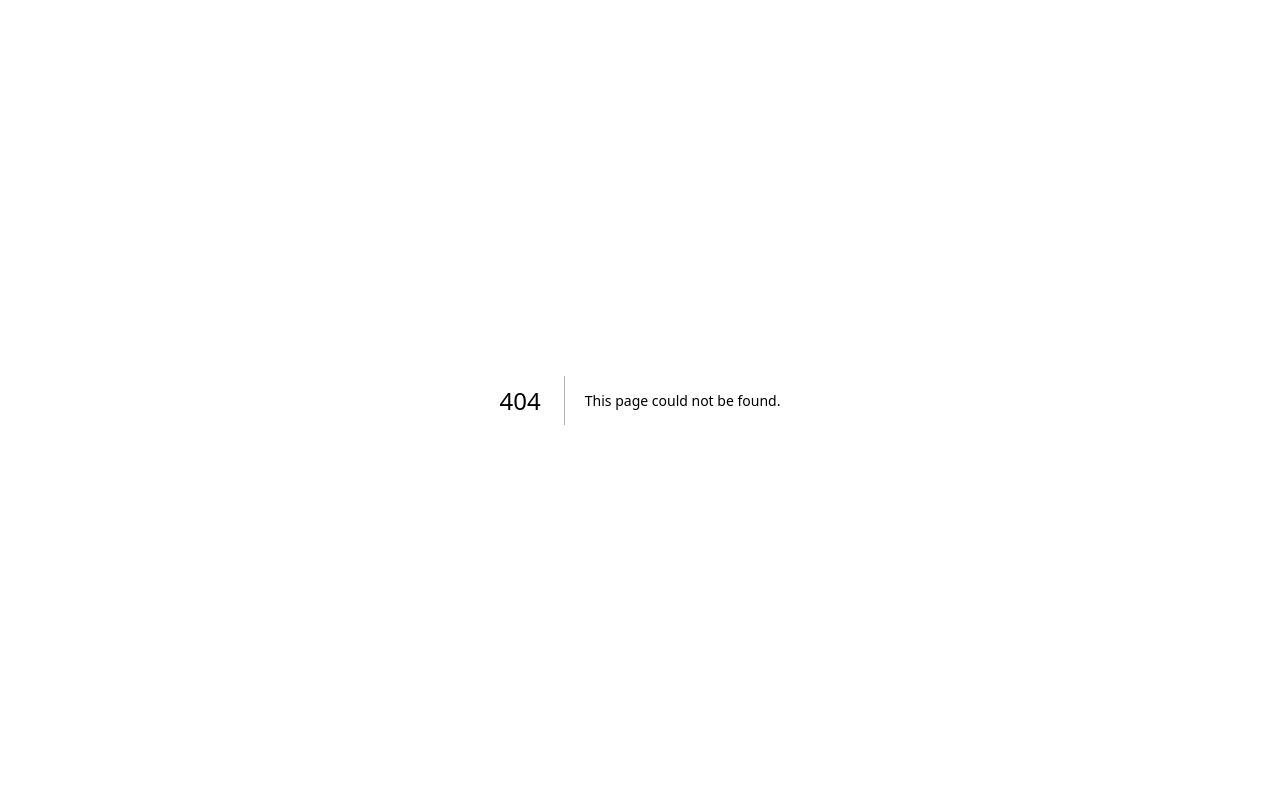
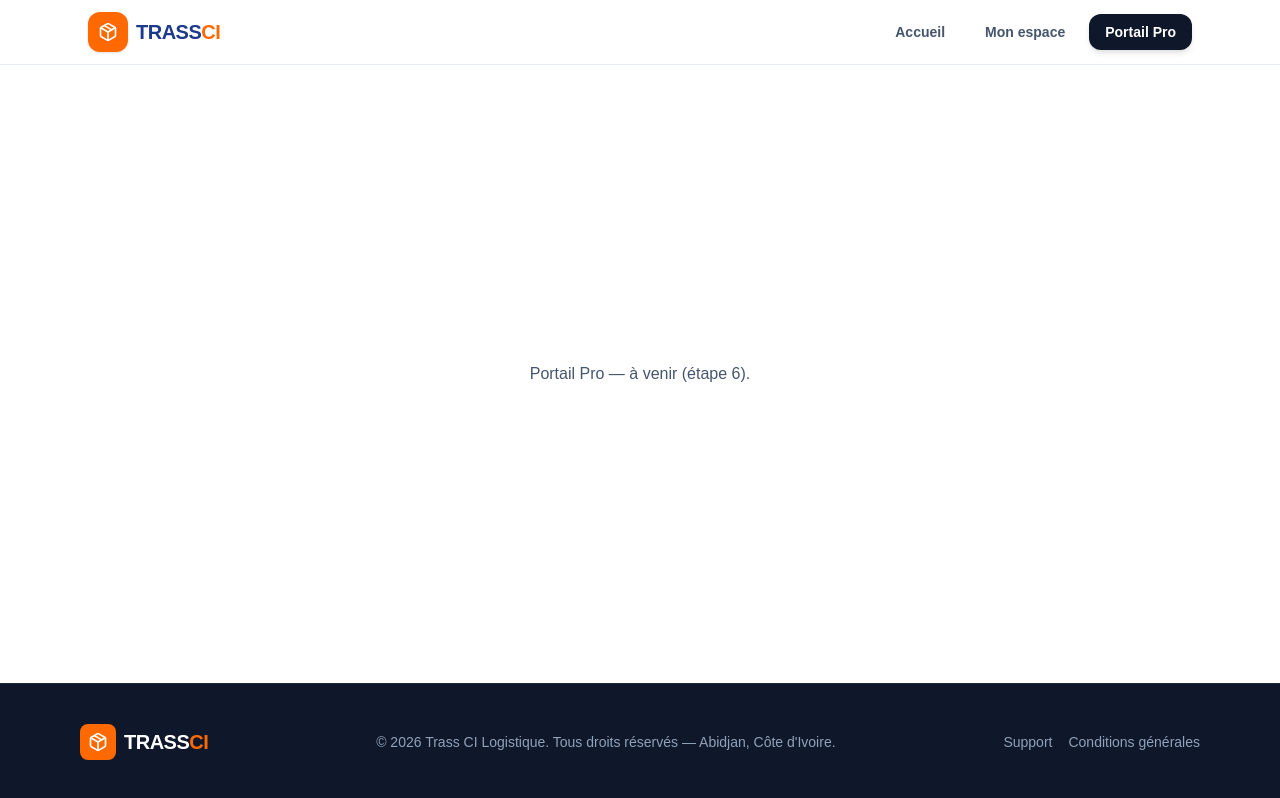
Before and after one commit to digitaltransitagence-design/TRASSCI, a Next.js app: page /admin in a window 1280 px wide. Before the commit this address had no page. Built offline with nearby package versions, Linux system fonts and the light colour scheme.

Commit message:
feat: layout Trass CI — Navbar, Footer, routes client/admin, Lucide
Made-with: Cursor

```diff
--- /dev/null
+++ b/app/admin/page.js
@@ -0,0 +1,8 @@
+/** Placeholder — portail admin (étape 6). */
+export default function AdminPage() {
+  return (
+    <div className="flex flex-1 items-center justify-center px-4 py-16">
+      <p className="text-center text-slate-600">Portail Pro — à venir (étape 6).</p>
+    </div>
+  );
+}
--- /dev/null
+++ b/app/client/page.js
@@ -0,0 +1,8 @@
+/** Placeholder — espace client (étape 5). */
+export default function ClientPage() {
+  return (
+    <div className="flex flex-1 items-center justify-center px-4 py-16">
+      <p className="text-center text-slate-600">Espace client — à venir (étape 5).</p>
+    </div>
+  );
+}
--- a/app/layout.js
+++ b/app/layout.js
@@ -1,4 +1,6 @@
 import { Geist, Geist_Mono } from "next/font/google";
+import Navbar from "@/components/layout/Navbar";
+import Footer from "@/components/layout/Footer";
 import "./globals.css";
 
 const geistSans = Geist({
@@ -12,17 +14,22 @@ const geistMono = Geist_Mono({
 });
 
 export const metadata = {
-  title: "Create Next App",
-  description: "Generated by create next app",
+  title: "Trass CI — Logistique Abidjan → Intérieur",
+  description:
+    "Plateforme logistique end-to-end en Côte d'Ivoire : ramassage, suivi et remise en gare.",
 };
 
 export default function RootLayout({ children }) {
   return (
     <html
-      lang="en"
+      lang="fr"
       className={`${geistSans.variable} ${geistMono.variable} h-full antialiased`}
     >
-      <body className="min-h-full flex flex-col">{children}</body>
+      <body className="flex min-h-full flex-col bg-white text-slate-800">
+        <Navbar />
+        <main className="flex flex-1 flex-col">{children}</main>
+        <Footer />
+      </body>
     </html>
   );
 }
--- a/app/page.js
+++ b/app/page.js
@@ -1,65 +1,24 @@
-import Image from "next/image";
-
+/**
+ * Page d'accueil — placeholder après étape 1 (layout + navigation).
+ * La landing complète sera implémentée à l'étape 4.
+ */
 export default function Home() {
   return (
-    <div className="flex flex-col flex-1 items-center justify-center bg-zinc-50 font-sans dark:bg-black">
-      <main className="flex flex-1 w-full max-w-3xl flex-col items-center justify-between py-32 px-16 bg-white dark:bg-black sm:items-start">
-        <Image
-          className="dark:invert"
-          src="/next.svg"
-          alt="Next.js logo"
-          width={100}
-          height={20}
-          priority
-        />
-        <div className="flex flex-col items-center gap-6 text-center sm:items-start sm:text-left">
-          <h1 className="max-w-xs text-3xl font-semibold leading-10 tracking-tight text-black dark:text-zinc-50">
-            To get started, edit the page.js file.
+    <div className="flex flex-1 flex-col">
+      <section className="relative overflow-hidden bg-gradient-to-br from-blue-900 via-blue-800 to-slate-900 px-6 py-20 text-white">
+        <div className="mx-auto max-w-3xl text-center">
+          <p className="mb-4 inline-flex items-center gap-2 rounded-full border border-orange-500/30 bg-orange-500/20 px-4 py-2 text-sm font-bold text-orange-300">
+            Étape 1 — Projet initialisé
+          </p>
+          <h1 className="text-3xl font-extrabold tracking-tight sm:text-4xl md:text-5xl">
+            Expédiez sans stress
           </h1>
-          <p className="max-w-md text-lg leading-8 text-zinc-600 dark:text-zinc-400">
-            Looking for a starting point or more instructions? Head over to{" "}
-            <a
-              href="https://vercel.com/templates?framework=next.js&utm_source=create-next-app&utm_medium=appdir-template-tw&utm_campaign=create-next-app"
-              className="font-medium text-zinc-950 dark:text-zinc-50"
-            >
-              Templates
-            </a>{" "}
-            or the{" "}
-            <a
-              href="https://nextjs.org/learn?utm_source=create-next-app&utm_medium=appdir-template-tw&utm_campaign=create-next-app"
-              className="font-medium text-zinc-950 dark:text-zinc-50"
-            >
-              Learning
-            </a>{" "}
-            center.
+          <p className="mx-auto mt-4 max-w-xl text-lg text-blue-100">
+            Next.js (App Router), Tailwind CSS et la structure Navigation + Footer sont en place.
+            La page d&apos;accueil marketing arrive à l&apos;étape suivante.
           </p>
         </div>
-        <div className="flex flex-col gap-4 text-base font-medium sm:flex-row">
-          <a
-            className="flex h-12 w-full items-center justify-center gap-2 rounded-full bg-foreground px-5 text-background transition-colors hover:bg-[#383838] dark:hover:bg-[#ccc] md:w-[158px]"
-            href="https://vercel.com/new?utm_source=create-next-app&utm_medium=appdir-template-tw&utm_campaign=create-next-app"
-            target="_blank"
-            rel="noopener noreferrer"
-          >
-            <Image
-              className="dark:invert"
-              src="/vercel.svg"
-              alt="Vercel logomark"
-              width={16}
-              height={16}
-            />
-            Deploy Now
-          </a>
-          <a
-            className="flex h-12 w-full items-center justify-center rounded-full border border-solid border-black/[.08] px-5 transition-colors hover:border-transparent hover:bg-black/[.04] dark:border-white/[.145] dark:hover:bg-[#1a1a1a] md:w-[158px]"
-            href="https://nextjs.org/docs?utm_source=create-next-app&utm_medium=appdir-template-tw&utm_campaign=create-next-app"
-            target="_blank"
-            rel="noopener noreferrer"
-          >
-            Documentation
-          </a>
-        </div>
-      </main>
+      </section>
     </div>
   );
 }
--- /dev/null
+++ b/components/layout/Footer.jsx
@@ -0,0 +1,34 @@
+import Link from "next/link";
+import { Package } from "lucide-react";
+
+/**
+ * Pied de page global — marque, copyright, liens secondaires.
+ */
+export default function Footer() {
+  return (
+    <footer className="border-t border-slate-800 bg-slate-900 text-slate-400">
+      <div className="mx-auto flex max-w-6xl flex-col items-center justify-between gap-6 px-4 py-10 text-center sm:flex-row sm:text-left">
+        <div className="flex items-center gap-2">
+          <span className="flex h-9 w-9 items-center justify-center rounded-lg bg-orange-500 text-white">
+            <Package className="h-5 w-5" aria-hidden />
+          </span>
+          <span className="text-xl font-extrabold tracking-tight text-white">
+            TRASS<span className="text-orange-500">CI</span>
+          </span>
+        </div>
+        <p className="text-sm">
+          © {new Date().getFullYear()} Trass CI Logistique. Tous droits réservés — Abidjan,
+          Côte d&apos;Ivoire.
+        </p>
+        <div className="flex flex-wrap justify-center gap-4 text-sm">
+          <Link href="#" className="transition-colors hover:text-white">
+            Support
+          </Link>
+          <Link href="#" className="transition-colors hover:text-white">
+            Conditions générales
+          </Link>
+        </div>
+      </div>
+    </footer>
+  );
+}
--- /dev/null
+++ b/components/layout/Navbar.jsx
@@ -0,0 +1,60 @@
+"use client";
+
+import Link from "next/link";
+import { usePathname } from "next/navigation";
+import { Package } from "lucide-react";
+
+const navLinks = [
+  { href: "/", label: "Accueil" },
+  { href: "/client", label: "Mon espace" },
+  { href: "/admin", label: "Portail Pro" },
+];
+
+/**
+ * Barre de navigation principale — sticky, fond clair avec accent marque Trass CI.
+ */
+export default function Navbar() {
+  const pathname = usePathname();
+
+  return (
+    <header className="sticky top-0 z-50 border-b border-slate-200/80 bg-white/90 backdrop-blur-md">
+      <div className="mx-auto flex max-w-6xl items-center justify-between gap-4 px-4 py-3 sm:px-6">
+        <Link
+          href="/"
+          className="flex items-center gap-2 text-blue-900 transition-opacity hover:opacity-90"
+        >
+          <span className="flex h-10 w-10 items-center justify-center rounded-xl bg-orange-500 text-white shadow-sm">
+            <Package className="h-5 w-5" aria-hidden />
+          </span>
+          <span className="text-xl font-extrabold tracking-tight">
+            TRASS<span className="text-orange-500">CI</span>
+          </span>
+        </Link>
+
+        <nav className="flex items-center gap-1 sm:gap-2" aria-label="Navigation principale">
+          {navLinks.map(({ href, label }) => {
+            const active =
+              href === "/"
+                ? pathname === "/"
+                : pathname === href || pathname.startsWith(`${href}/`);
+            return (
+              <Link
+                key={href}
+                href={href}
+                className={`rounded-xl px-3 py-2 text-sm font-bold transition-colors sm:px-4 ${
+                  active
+                    ? href === "/admin"
+                      ? "bg-slate-900 text-white shadow-md"
+                      : "bg-blue-50 text-blue-900 shadow-sm"
+                    : "text-slate-600 hover:bg-slate-50 hover:text-slate-900"
+                }`}
+              >
+                {label}
+              </Link>
+            );
+          })}
+        </nav>
+      </div>
+    </header>
+  );
+}
--- a/package.json
+++ b/package.json
@@ -1,5 +1,5 @@
 {
-  "name": "trass-ci-app",
+  "name": "trass-ci",
   "version": "0.1.0",
   "private": true,
   "scripts": {
@@ -9,6 +9,7 @@
     "lint": "eslint"
   },
   "dependencies": {
+    "lucide-react": "^1.7.0",
     "next": "16.2.2",
     "react": "19.2.4",
     "react-dom": "19.2.4"
```
Also changed, not shown: 1 other file (tests, documents, lock files or other folders).
